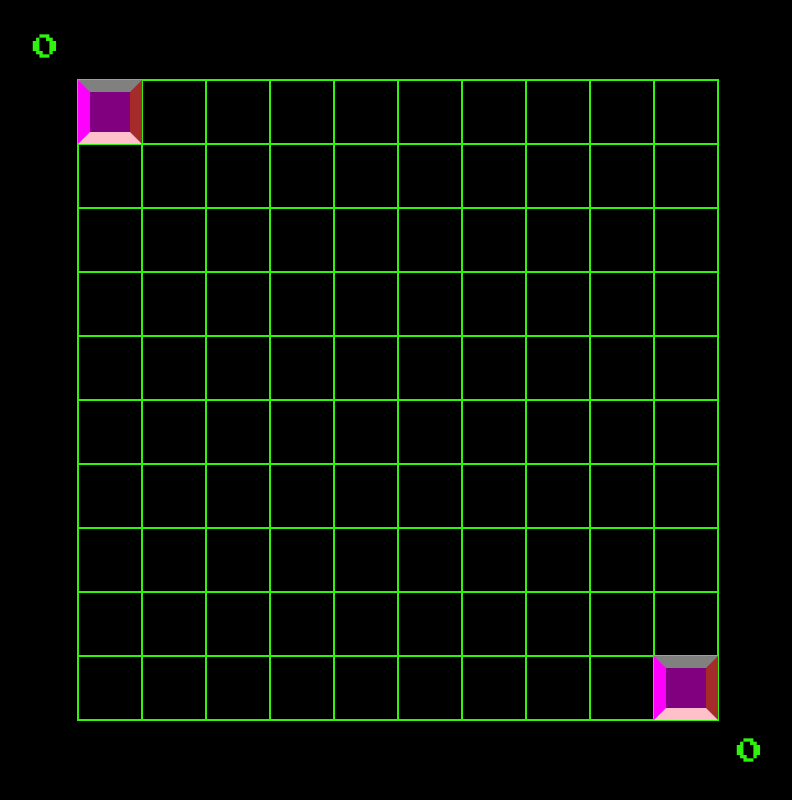
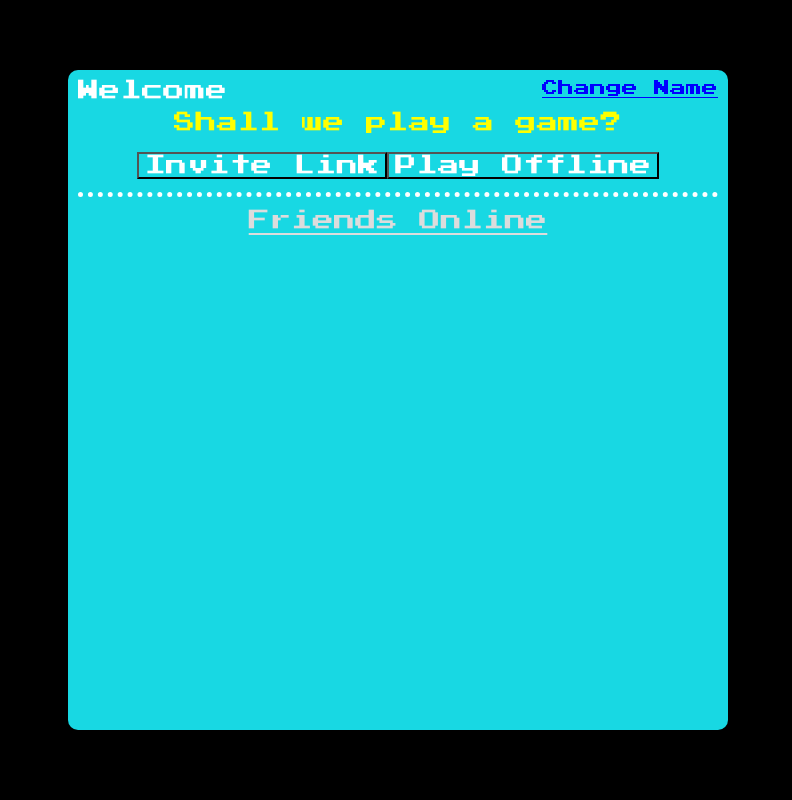
Before and after one commit to mikehenrty/cubic, a website: page client/index.html in a window 1280 px wide. Shown: the whole page, without its empty margins (242-1034 px from the left). Drawn offline with Linux system fonts and the light colour scheme.

Commit message:
add status to the welcome screen

```diff
--- a/client/css/main.css
+++ b/client/css/main.css
@@ -82,6 +82,15 @@ p {
   font-size: calc(var(--board-dimension) / 40);
 }
 
+#name-container {
+  animation: color-change 2s infinite;
+}
+
+#ui-status {
+  text-align: center;
+  color: yellow;
+}
+
 #action-buttons {
   border-bottom: calc(var(--board-dimension) / 120) dotted white;
   text-align: center;
@@ -94,6 +103,12 @@ p {
   color: white;
   font-size: calc(var(--board-dimension) / 30);
   background-color: transparent;
+}
+
+#list-header {
+  text-align: center;
+  text-decoration: underline;
+  color: gainsboro;
 }
 
 /* Hide the link input. */
@@ -209,3 +224,9 @@ p {
   border-bottom-width: 0vmin;
   border-top-width: calc(var(--square-dimension) - var(--border-width));
 }
+
+@keyframes color-change {
+  0% { color: brown; }
+  50% { color: magenta; }
+  100% { color: brown; }
+}
--- a/client/js/game_controller.js
+++ b/client/js/game_controller.js
@@ -25,6 +25,7 @@ window.GameController = (function() {
     this.connection.on('peer', this.handlePeerConnection.bind(this));
     this.engine.on('gameover', this.displayGameOverStatus.bind(this));
     this.engine.on('ping', this.displayPing.bind(this));
+    this.hideBoard();
   }
 
   GameController.prototype = new Eventer();
@@ -47,6 +48,7 @@ window.GameController = (function() {
 
   GameController.prototype.register = function(name) {
     return this.connection.register(name).then(clientInfo => {
+      console.log('registered', clientInfo);
       this.clientId = clientInfo.clientId;
       this.clientName = clientInfo.clientName;
     });
--- a/client/js/game_engine.js
+++ b/client/js/game_engine.js
@@ -56,8 +56,6 @@ window.GameEngine = (function() {
     this.player1.reset();
     this.player2.reset();
   };
-
-  ////////// MOVE LOGIC ///////////
 
   GameEngine.prototype.handleKeydown = function(evt) {
     if (!this.offlineMode) {
--- a/client/js/ui.js
+++ b/client/js/ui.js
@@ -8,8 +8,17 @@ window.UI = (function() {
     this.content = document.createElement('div');
     this.content.id = 'content';
     this.welcomeContainer = document.createElement('p');
+    this.welcomeContainer.textContent = 'Welcome ';
+    this.nameContainer = document.createElement('span');
+    this.nameContainer.id = 'name-container';
     this.changeNameButton = document.createElement('a');
     this.changeNameButton.textContent = 'Change Name';
+    this.welcomeContainer.appendChild(this.nameContainer);
+    this.welcomeContainer.appendChild(this.changeNameButton);
+
+    this.status = document.createElement('p');
+    this.status.id = 'ui-status';
+    this.status.textContent = 'Shall we play a game?';
 
     this.actionButtons = document.createElement('p');
     this.actionButtons.id = 'action-buttons';
@@ -17,7 +26,7 @@ window.UI = (function() {
     this.linkInput.className = 'peer-link';
     this.linkButton = document.createElement('button');
     this.linkButton.className = 'link-button';
-    this.linkButton.textContent = 'Invite Friends';
+    this.linkButton.textContent = 'Invite Link';
     this.offlineButton = document.createElement('button');
     this.offlineButton.id = 'offline';
     this.offlineButton.textContent = 'Play Offline';
@@ -26,6 +35,9 @@ window.UI = (function() {
     this.actionButtons.appendChild(this.linkButton);
     this.actionButtons.appendChild(this.offlineButton);
 
+    var listHeader = document.createElement('p');
+    listHeader.textContent = 'Friends Online';
+    listHeader.id = 'list-header';
     this.listContainer = document.createElement('div');
     this.listContainer.id = 'list-container';
 
@@ -51,13 +63,13 @@ window.UI = (function() {
       }, 1000);
     });
 
-
     this.content.appendChild(this.welcomeContainer);
+    this.content.appendChild(this.status);
     this.content.appendChild(this.actionButtons);
+    this.content.appendChild(listHeader);
     this.content.appendChild(this.listContainer);
     this.el.appendChild(this.content);
     this.container.appendChild(this.el);
-    this.hide();
   }
 
   UI.prototype = new Eventer();
@@ -67,8 +79,7 @@ window.UI = (function() {
       this.linkInput.value = Utility.getPeerLink(options.clientId);
     }
     if (options.clientName) {
-      this.welcomeContainer.textContent = `You are: ${options.clientName}`;
-      this.welcomeContainer.appendChild(this.changeNameButton);
+      this.nameContainer.textContent = options.clientName;
     }
     if (options.clientList) {
       this.listContainer.innerHTML = '';
```
